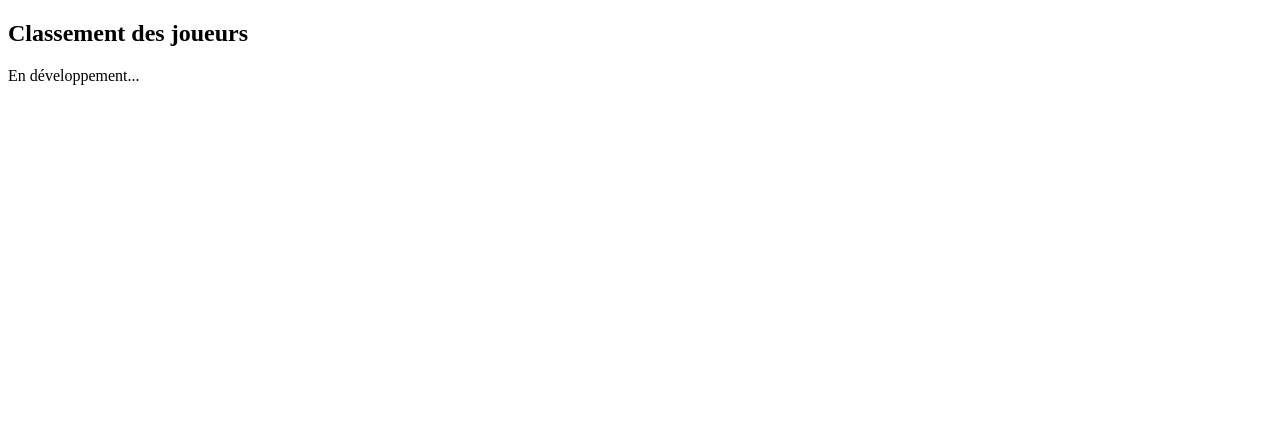
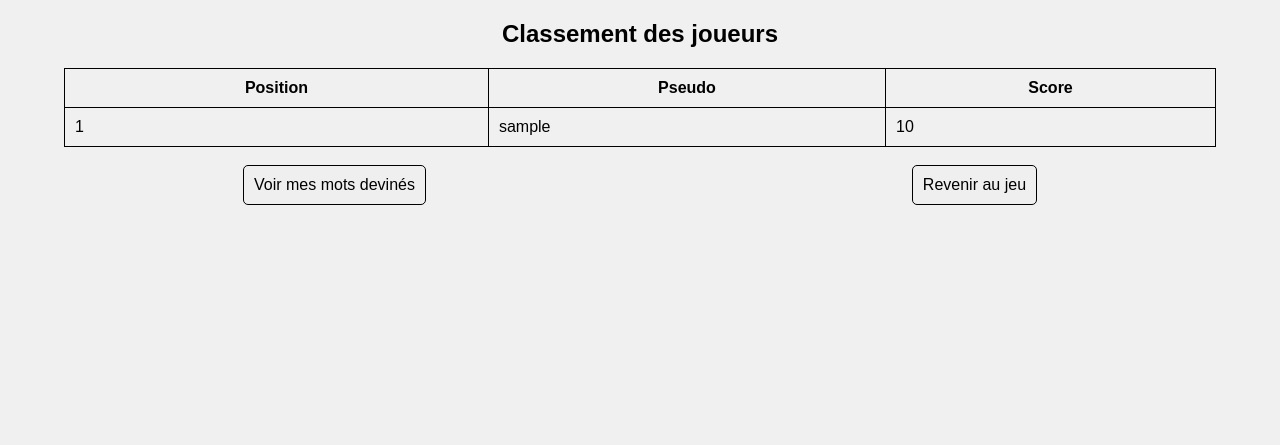
Before and after one commit to rayan-ahamadi/Motus, a PHP site: page /view/ranking.php?pseudo=1 in a window 1280 px wide. Shown: the top 445 px of the page. Before the commit the page ends 85 px from the top, so only its background shows below. Run offline with PHP 8.4, Linux system fonts and the light colour scheme; tables that the repository leaves empty or names only in its code hold one stand-in row (values such as "Sample post").

Commit message:
ajouter 'voir le classement'
Ajout du classement grâce à une requête SQL vers la DB

```diff
--- a/index.php
+++ b/index.php
@@ -23,7 +23,7 @@
         </div>
     </form>
     <p>Pas encore inscrit ? <a href="./view/register.php">Inscrivez-vous !</a></p>
-    <a href="./view/game.php"><button>Jouer sans me connecter</button></a>
+    <a href="./view/game.php?pseudo=Joueur"><button>Jouer sans me connecter</button></a>
     <?php
       if ($_GET['error'] && $_GET['error'] == 1) {
         echo '<p style="color:red">Erreur de connexion : Pseudo ou mot de passe incorrect</p>';
--- a/repository/playerRepository.php
+++ b/repository/playerRepository.php
@@ -12,9 +12,9 @@
       $this->dbPassword = 'qxd8enkm';
     }
 
-    function getAllPlayers() {
+    function getRanking() {
       $conn = mysqli_connect($this->dbHost, $this->dbUser, $this->dbPassword, $this->dbName);
-      $query = "SELECT * FROM player";
+      $query = "SELECT `username`,`score` FROM `player` ORDER BY `player`.`score` DESC";
       $result = mysqli_query($conn, $query);
       $conn->close();
       return $result;
--- a/view/game.php
+++ b/view/game.php
@@ -45,8 +45,9 @@
           if ($pseudo != "Joueur" && $player != null){
             echo '<a href="score.php?pseudo='.$pseudo.'"><button>Voir mes mots devinés</button></a>';
           }
+          //pour que même sans se connecter on puisse voir le classement
+          echo '<a href="ranking.php?pseudo='.$pseudo.'"><button>Voir le classement</button></a>';
         ?>
-        <a href="ranking.php"><button>Voir le classement</button></a>
       </div>
 
     </div>
--- a/view/ranking.php
+++ b/view/ranking.php
@@ -3,15 +3,53 @@
 <head>
   <meta charset="UTF-8">
   <meta name="viewport" content="width=device-width, initial-scale=1.0">
+  <link rel="stylesheet" href="style.css">
   <title>Motus</title>
 </head>
 <body>
+  <?php
+    require_once '../repository/playerRepository.php';
+    $pseudo = $_GET['pseudo'];
+    $playerRepository = new PlayerRepository();
+    $players = $playerRepository->getRanking();
+    $row = $players->fetch_assoc();
+  ?>
+
+
   <!-- Classement des joueurs dans la db !-->
-  <div class="classement">
+  <div class="root-classement">
         <h2>Classement des joueurs</h2>
         <table>
-          <p>En développement...</p>
+          <thead>
+            <tr>
+              <th>Position</th>
+              <th>Pseudo</th>
+              <th>Score</th>
+            </tr>
+            <?php
+              $i = 1;
+              while ($row) {
+                echo '<tr>';
+                echo '<td>'.$i.'</td>';
+                echo '<td>'.$row['username'].'</td>';
+                echo '<td>'.$row['score'].'</td>';
+                echo '</tr>';
+                $row = $players->fetch_assoc();
+                $i++;
+              }
+            ?>
+          </thead>
         </table>
+        <br>
+        <div class="link-buttons">
+          <?php
+          if ($pseudo != "Joueur"){
+              echo "<a href='score.php?pseudo={$pseudo}'><button>Voir mes mots devinés</button></a>";
+            }
+          echo "<a href='game.php?pseudo={$pseudo}'><button>Revenir au jeu</button></a>";
+          ?>
+        </div>
+
   </div>
 
 </body>
--- a/view/style.css
+++ b/view/style.css
@@ -139,3 +139,18 @@ body{
   border: 1px solid black;
   font-size: 1rem;
 }
+
+table{
+  width: 90%;
+  margin: 0 auto;
+  border-collapse: collapse;
+}
+
+th, td{
+  border: 1px solid black;
+  padding: 10px;
+}
+
+.root-classement h2{
+  text-align: center;
+}
```
